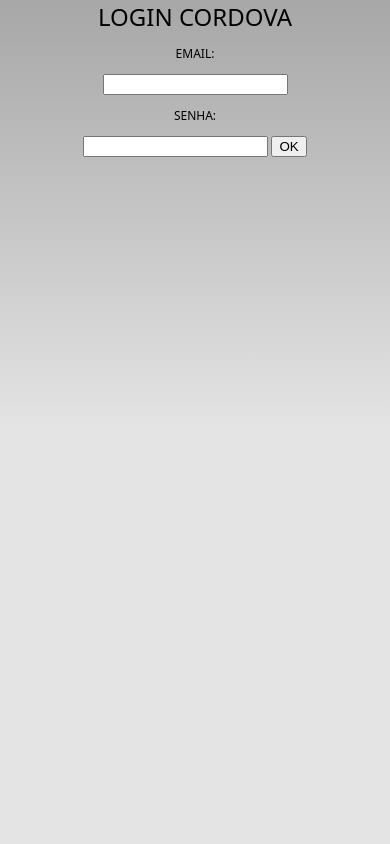
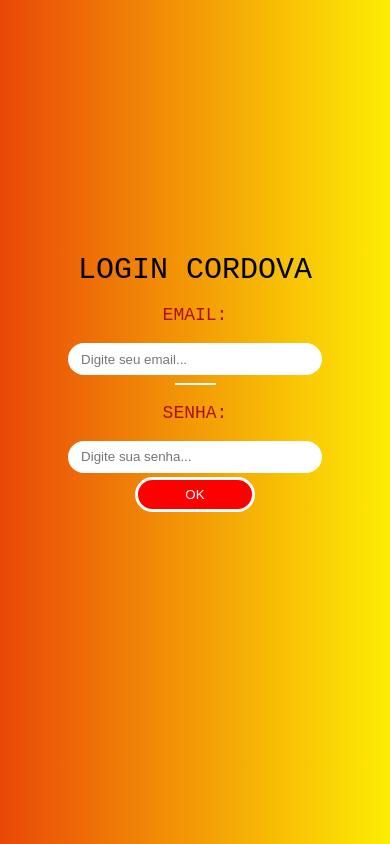
Before and after one commit to daviDsoareSS/primeiroProjetoCordova, a website: page projetoMobile/www/index.html in a window 390 px wide. Shown: the top 844 px of the page. Drawn offline with Linux system fonts and the light colour scheme; some packages are replaced by stand-ins of ours; a web font is replaced by a local one.

Commit message:
atualização do estilo da pagina de login

```diff
--- a/projetoMobile/www/css/index.css
+++ b/projetoMobile/www/css/index.css
@@ -108,3 +108,42 @@
         background-image:linear-gradient(to bottom, #585858 0%, #1B1B1B 51%);
     }
 }
+body{
+    background: linear-gradient(to right, rgb(233, 72, 8),rgb(253, 237, 4));
+    margin: 30vh auto;
+    justify-content: center;
+}
+p{
+    font-family: 'Red Hat Mono', monospace;
+    font-size: 18px;
+    color: rgb(172, 17, 17);
+
+}
+h1{
+    font-size: 30px;
+    font-family: 'Red Hat Mono', monospace;
+}
+input{
+    width: 250px;
+    height: 30px;
+    border-radius: 20px;
+    background-color: rgb(255, 255, 255);
+    border: none;
+
+}
+button{
+    height: 35px;
+    display: block;
+    width: 120px;
+    padding: 30 40px;
+    color: white;
+    background-color: red;
+    margin-top: 1vw;
+    border: solid white;
+    border-radius: 25px
+}
+hr{
+    border: solid 1px white;
+    margin-top: 2vw;
+    width: 10vw;
+}
--- a/projetoMobile/www/index.html
+++ b/projetoMobile/www/index.html
@@ -28,19 +28,22 @@
             * Disables use of inline scripts in order to mitigate risk of XSS vulnerabilities. To change this:
                 * Enable inline JS: add 'unsafe-inline' to default-src
         -->
-        <meta http-equiv="Content-Security-Policy" content="default-src 'self' data: https://ssl.gstatic.com 'unsafe-eval'; style-src 'self' 'unsafe-inline'; media-src *; img-src 'self' data: content:;">
         <meta name="format-detection" content="telephone=no">
         <meta name="msapplication-tap-highlight" content="no">
         <meta name="viewport" content="initial-scale=1, width=device-width, viewport-fit=cover">
         <meta name="color-scheme" content="light dark">
         <link rel="stylesheet" href="css/index.css">
         <title>Hello World</title>
+        <style>
+            @import url('https://fonts.googleapis.com/css2?family=Red+Hat+Mono:wght@600&display=swap');
+            </style>
     </head>
     <center><body>
             <h1>Login Cordova</h1>
-            <p>Email:</p><input type="text" name="email" id="Usuario">
-            <p>Senha:</p><input type="password" id="senhaUsuario">
-            <button type="button" onclick="login()">OK</button>
+            <p>Email:</p><input type="text" name="email" id="Usuario" placeholder="   Digite seu email...">
+            <hr>
+            <p>Senha:</p><input type="password" id="senhaUsuario" placeholder="   Digite sua senha...">
+            <button type="button" onclick="login();">OK</button>
         <script src="cordova.js"></script>
         <script src="js/index.js"></script>
     </body></center>
--- a/projetoMobile/www/js/index.js
+++ b/projetoMobile/www/js/index.js
@@ -25,7 +25,7 @@
     const usuario = document.getElementById("Usuario").value;
     const senha = document.getElementById("senhaUsuario").value;
     if(usuario == "david123" && senha == "123"){
-        console.log("O usuário: ",+usuario+ "foi logado!");
+        console.log("O usuário: "+usuario+"  foi logado!");
     }
     else{
         console.log("Usuário ou senha incorretos!");
```
